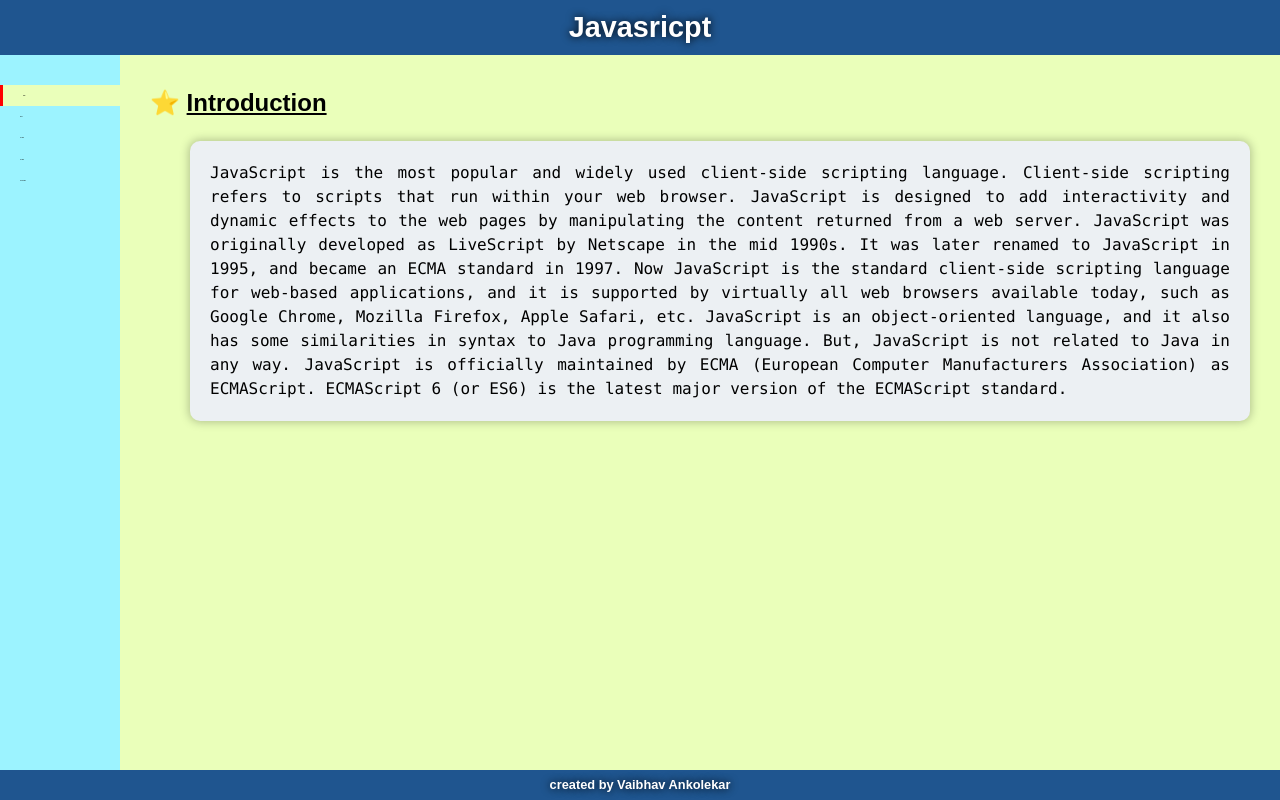
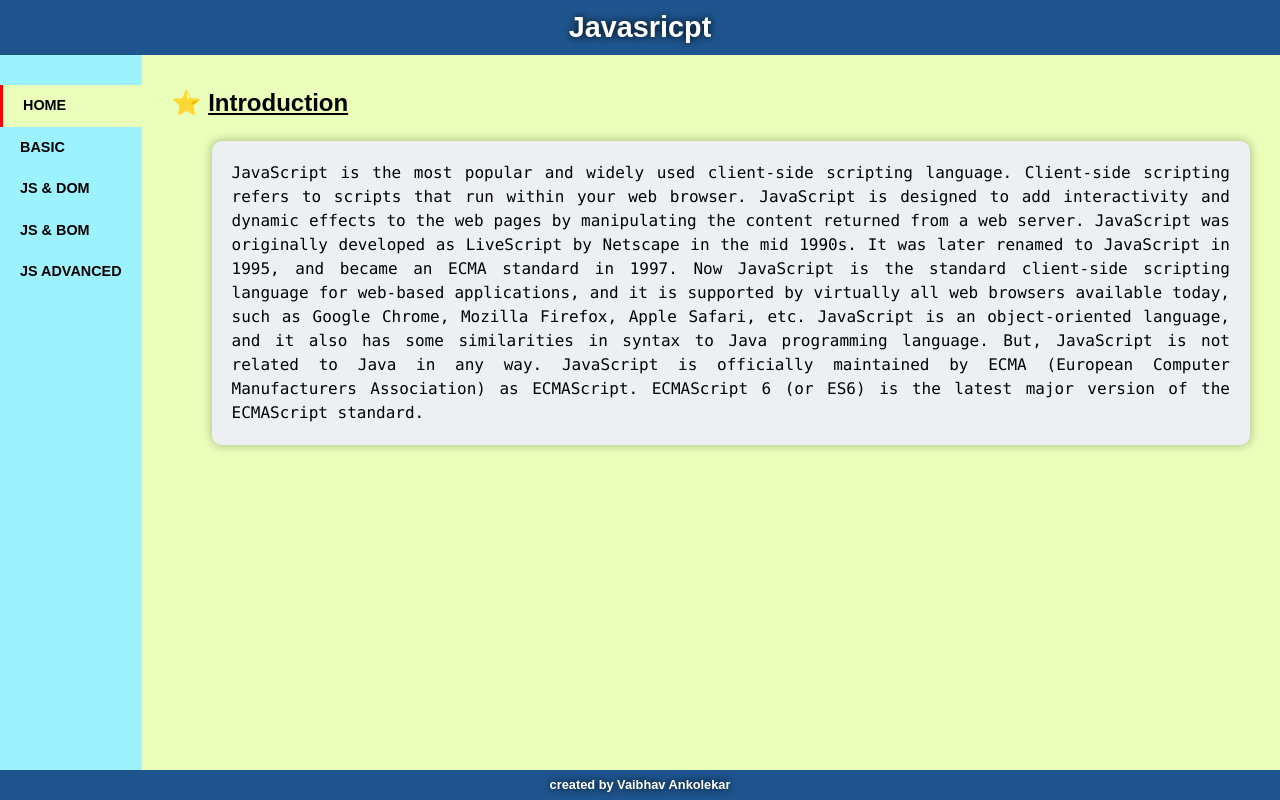
Before and after one commit to RagnosVA2/IP_LAB_Practical, a plain HTML site: page html/PR_2(3).html in a window 1280 px wide. Drawn offline with Linux system fonts and the light colour scheme.

Commit message:
Changed label font size from px to rem

```diff
--- a/css/style_PR_2(3).css
+++ b/css/style_PR_2(3).css
@@ -97,7 +97,7 @@ nav>label {
     padding: 10px 20px;
     box-sizing: border-box;
     text-transform: uppercase;
-    font-size: 0.8px;
+    font-size: 0.9rem;
     font-weight: 600;
     min-width: 120px;
 }
```
